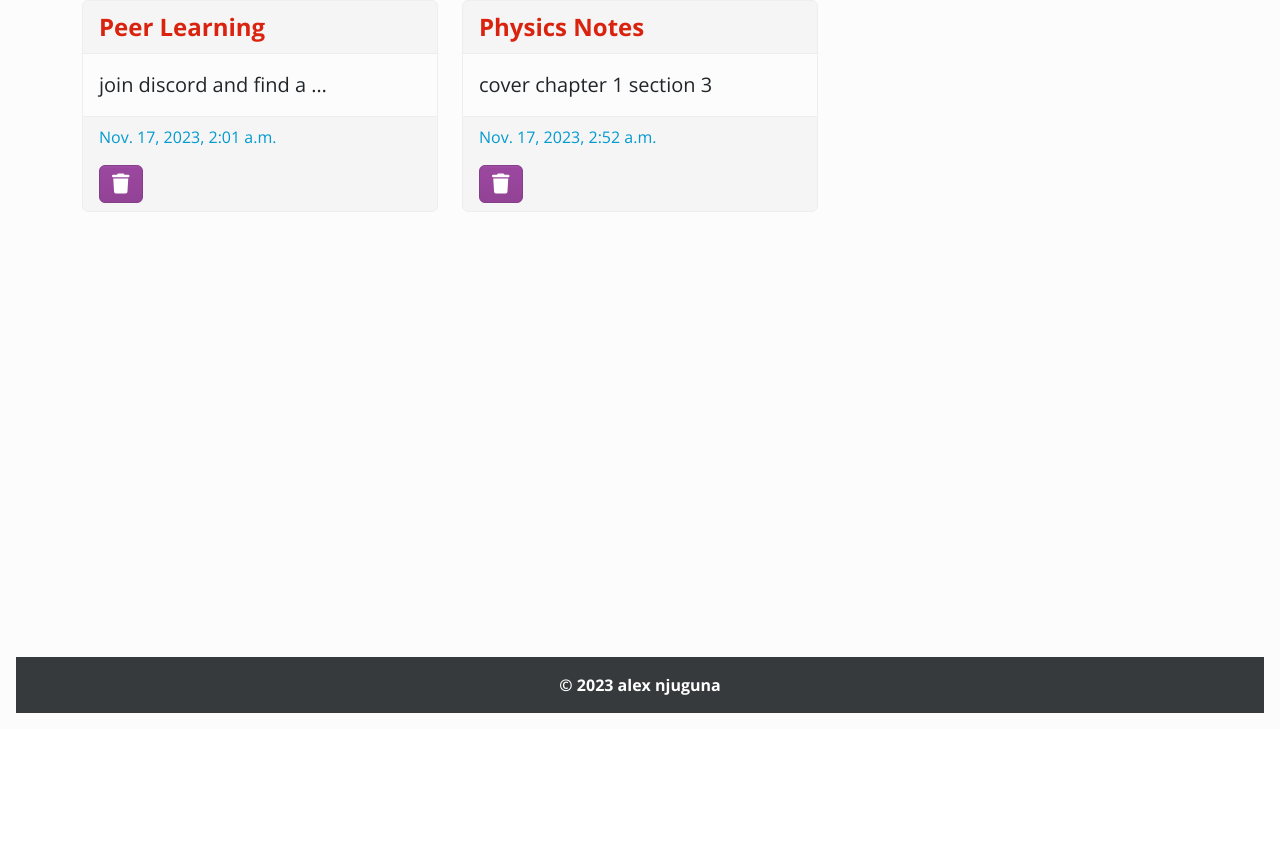
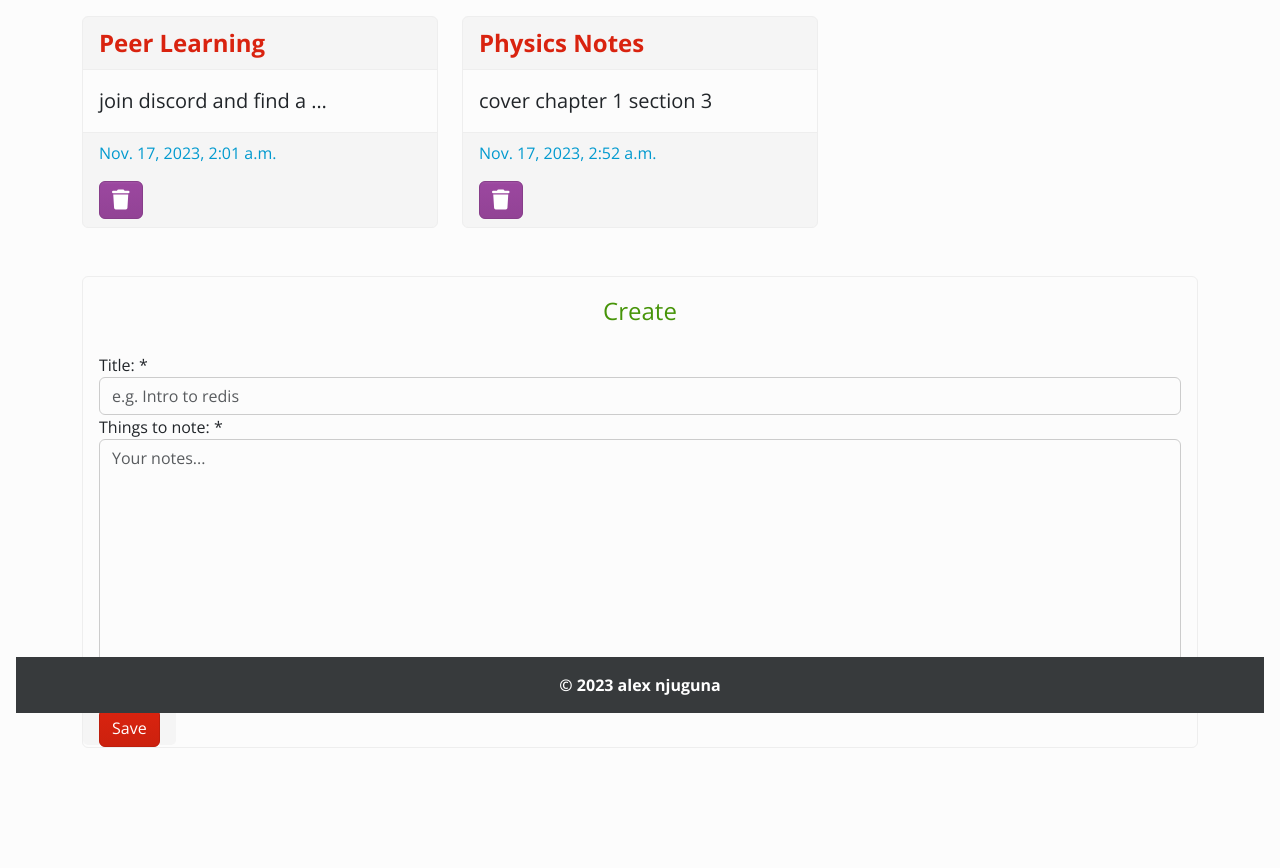
Before and after one commit to alex-njuguna/study-portal, a Django app: page /note/ in a window 1280 px wide. Shown: the part 71-939 px from the top of the page. Before the commit the page ends 784 px from the top, so only its background shows below. Run offline with Django 4.2, Linux system fonts and the light colour scheme; a user stored in the database is signed in; data comes from the database, SQL or seed files in the repository; both versions use the stored data as it was after the commit; some libraries are stand-ins or nearby versions.

Commit message:
add new note functionality

```diff
--- a/portal/dashboard/templates/dashboard/base.html
+++ b/portal/dashboard/templates/dashboard/base.html
@@ -31,6 +31,15 @@
 
 
 
+    {% if messages %}
+
+        {% for message in messages %}
+            <h5 class="alert alert-{{ message.tags }}" >{{ message }}</h5>
+        {% endfor %}
+
+    {% endif %}
+
+
     {% block content %}
 
     {% endblock content %}
--- a/portal/note/templates/note/home.html
+++ b/portal/note/templates/note/home.html
@@ -4,10 +4,9 @@
 
 {% block content %}
 
-
     {% if notes %}
 
-    <div class="container">
+        <div class="container mb-5 mt-3">
             <div class="row">
                 {% for note in notes %}
                     <div class="col-md-4">
@@ -36,4 +35,26 @@
         <h2 class="alert alert-info mt-3">No notes saved at the moment</h2>
     {% endif %}
 
+
+    <div class="container-sm mt-5" style="margin-bottom: 120px;">
+        <div class="card">
+            <fieldset>
+                <legend class="card-title text-center text-success mt-3">
+                    Create
+                </legend>
+            </fieldset>
+            <form class="form-group" action="" method="post" autocomplete="off">
+                {% csrf_token %}
+                <fieldset class="card-body">
+                    {{ form|crispy }}
+                </fieldset>
+                <fieldest class="card-footer mt-auto">
+                    <button class="btn btn-primary text-center" type="submit">
+                        Save
+                    </button>
+                </fieldest>
+            </form>
+        </div>
+    </div>
+
 {% endblock content %}
--- a/portal/note/views.py
+++ b/portal/note/views.py
@@ -2,6 +2,7 @@ from django.shortcuts import render, redirect
 from django.contrib import messages
 
 from .models import Note
+from .forms import AddNoteForm
 
 
 def home(request):
@@ -11,7 +12,23 @@ def home(request):
     """
     notes = Note.objects.filter(user=request.user)
 
+    if request.method == "POST":
+        form = AddNoteForm(request.POST)
+        if form.is_valid():
+            user = request.user
+            title = title=form.cleaned_data.get("title")
+            description=form.cleaned_data.get("description")
+
+            note = Note(user=user, title=title, description=description)
+            note.save()
+            messages.success(request, f"Note {title} saved")
+
+            return redirect("note:home")
+    else:
+        form = AddNoteForm()
+
     return render(request, "note/home.html", {
         "notes": notes,
-        "title": "notes"
+        "title": "notes",
+        "form": form
     })
--- a/portal/portal/settings.py
+++ b/portal/portal/settings.py
@@ -32,7 +32,7 @@ INSTALLED_APPS = [
     "crispy_forms",
 ]
 
-CRISY_TEMPLATE_PACK = "bootstrap4"
+CRISPY_TEMPLATE_PACK = "bootstrap4"
 
 MIDDLEWARE = [
     'django.middleware.security.SecurityMiddleware',
```
Also changed, not shown: portal/db.sqlite3. Lines whose indentation alone changed are shown as unchanged.
